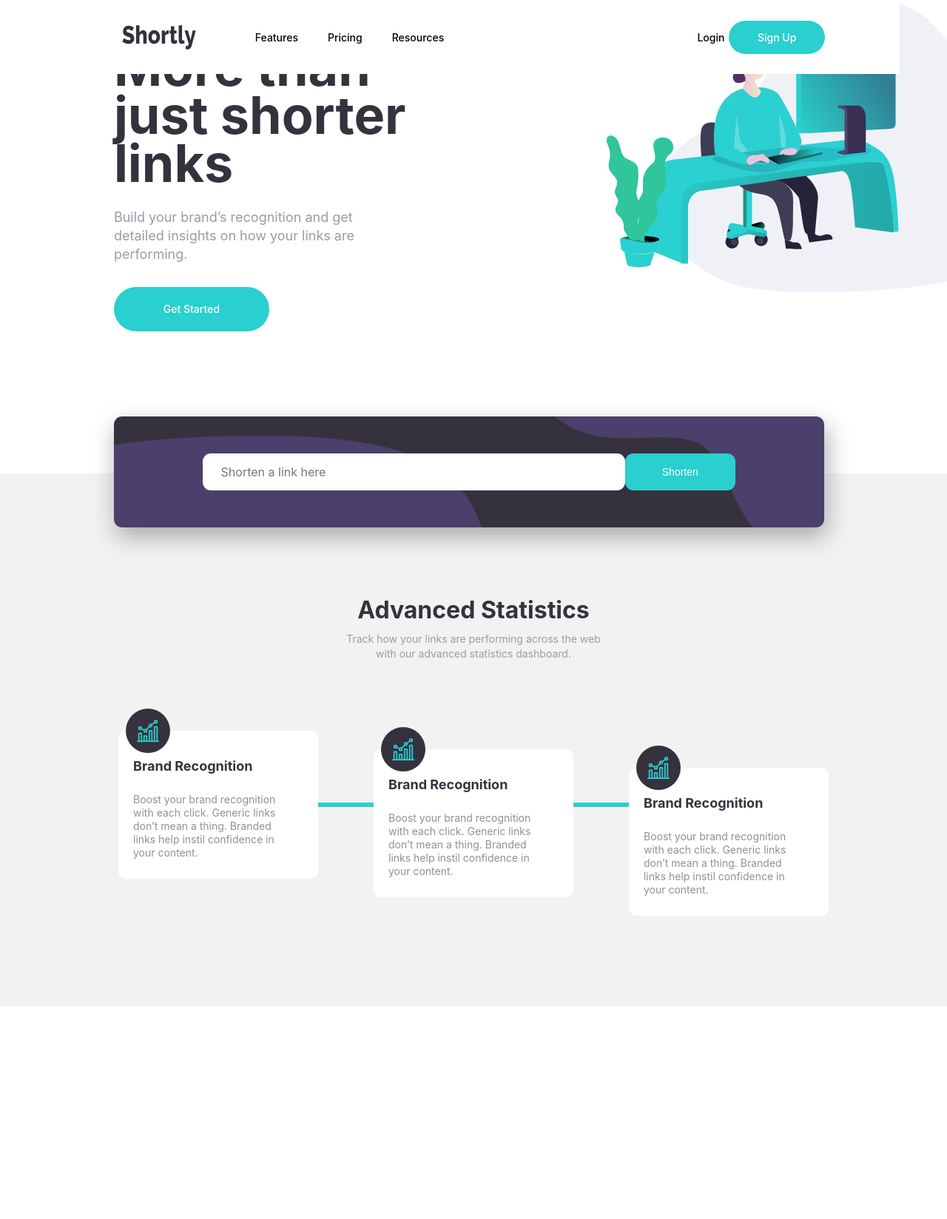
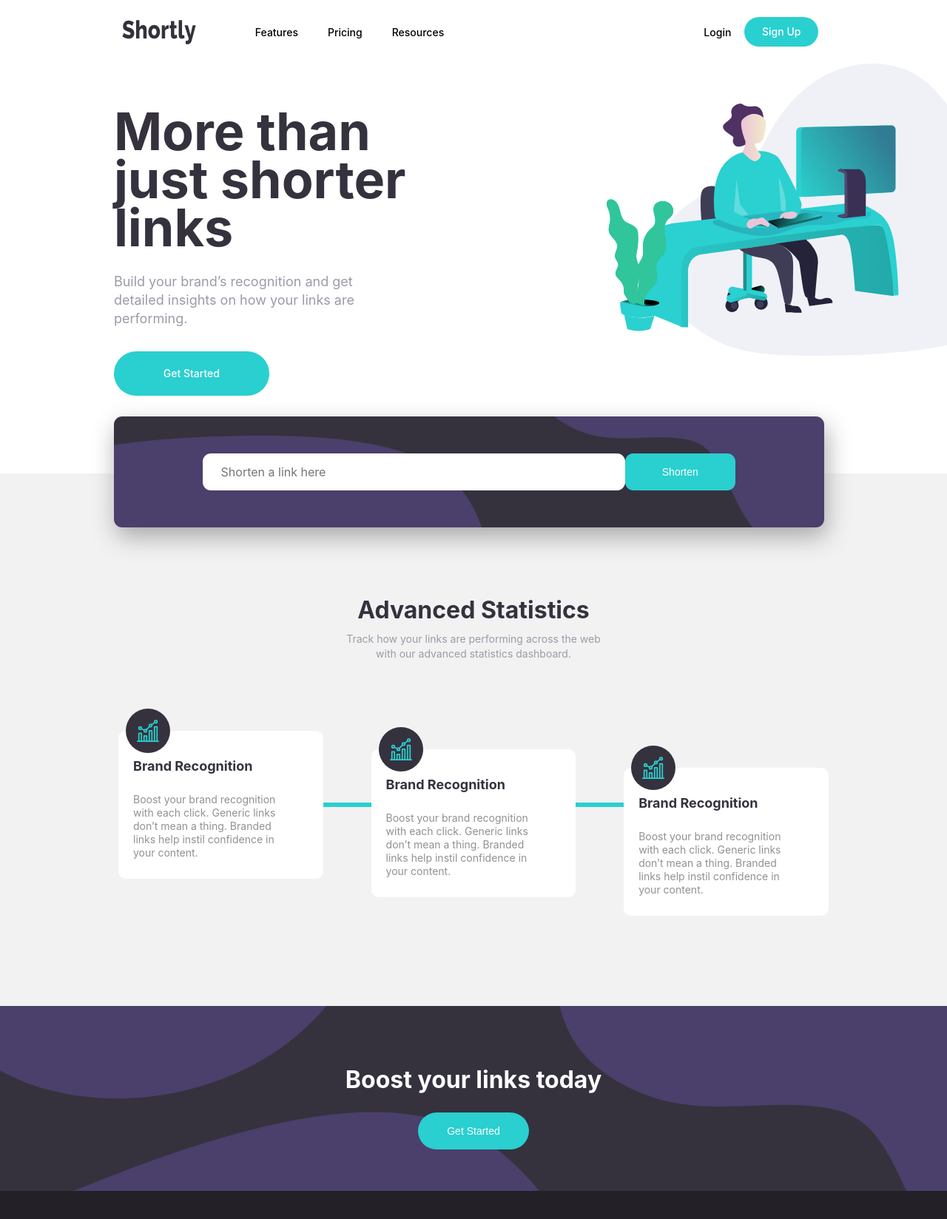
Before and after one commit to ayphilly/url-shortening, a React (Create React App) app: page / in a window 1280 px wide. Shown: the top 1648 px of the page at 74% size. Before the commit the page ends 1360 px from the top, so only its background shows below. Built offline with nearby package versions, Linux system fonts and the light colour scheme.

Commit message:
added some new components

```diff
--- a/src/App.js
+++ b/src/App.js
@@ -1,6 +1,8 @@
 import logo from './logo.svg';
 import Topbase from "./components/topbase"
 import Secondbase from "./components/secondbase"
+import Thirdbase from "./components/thirdbase"
+import Footer from "./components/footer"
 import './App.css';
 
 function App() {
@@ -8,6 +10,8 @@ function App() {
     <div className="App">
       <Topbase/>
       <Secondbase/>
+      <Thirdbase/>
+      <Footer/>
     </div>
   );
 }
--- /dev/null
+++ b/src/components/footer.css
@@ -0,0 +1,5 @@
+.footer {
+    width: 100%;
+    height: 500px;
+    background-color: hsl(260, 8%, 14%);
+}
--- /dev/null
+++ b/src/components/footer.js
@@ -0,0 +1,13 @@
+import React, {Component} from "react"
+import "./footer.css"
+
+
+function Footer () {
+    return (
+        <div className="footer">
+
+        </div>
+    )
+}
+
+export default Footer;
--- a/src/components/inputshorten.css
+++ b/src/components/inputshorten.css
@@ -49,7 +49,7 @@ input {
 
   }
 
-  button {
+  form button {
       width: 150px;
       height: 50px;
       background-color: hsl(180, 66%, 49%) ;
@@ -60,7 +60,7 @@ input {
       transition: .5s ease;
   }
 
-  button:hover {
+  form button:hover {
       background-color: hsl(180, 58%, 42%) ;
   }
 
--- a/src/components/secondbase.css
+++ b/src/components/secondbase.css
@@ -52,7 +52,7 @@
     align-items: flex-start;
     justify-content: center;
     position: relative;
-    width: 290px;
+    width: 350px;
     height: 200px;
     background-color: #fff;
     border-radius: 10px;
@@ -75,7 +75,7 @@
     color: hsl(0, 0%, 57%);
     width: fit-content;
     text-align: left;
-    width: 88%;
+    width: 85%;
     margin-top: 0px;
 }
 
--- /dev/null
+++ b/src/components/thirdbase.css
@@ -0,0 +1,37 @@
+.thirdbase {
+    width: 100%;
+    height: 250px;
+    display: flex;
+    flex-direction: column;
+    justify-content: center;
+    align-items: center;
+    background-image: url("../assets/bg-boost-desktop.svg");
+    background-position: center;
+    background-repeat: no-repeat;
+    background-size: cover;
+    background-color: hsl(255, 11%, 22%);
+
+}
+
+.thirdbase h3 {
+    font-size: 32px;
+    line-height: 1.5rem;
+    font-weight: 700;
+    color: #fff;
+    width: fit-content;
+}
+
+.thirdbase button {
+    width: 150px;
+    height: 50px;
+    background-color: hsl(180, 66%, 49%) ;
+    border: none;
+    border-radius: 3rem;
+    color: #fff;
+    font-size: 14px;
+    transition: .5s ease;
+}
+
+button:hover {
+    background-color: hsl(180, 58%, 42%) ;
+}
--- /dev/null
+++ b/src/components/thirdbase.js
@@ -0,0 +1,17 @@
+import React, {useState, useEffect} from "react";
+import "./thirdbase.css"
+
+function Thirdbase () {
+
+    return (
+        <div className="thirdbase">
+            <h3>
+                Boost your links today
+            </h3>
+            <button className="thirdbase-button" > Get Started</button>
+
+        </div>
+    )
+}
+
+export default Thirdbase;
--- a/src/components/topbase.css
+++ b/src/components/topbase.css
@@ -1,7 +1,7 @@
 .topbase {
     width: 100%;
     height: 80vh;
-    background-color: #fff;
+    /* background-color: #fff; */
     display: flex;
     flex-direction: column;
     align-items: center;
@@ -68,7 +68,7 @@
     width: 15%;
     display: flex;
     align-items: center;
-    justify-content: space-between;
+    justify-content: space-around;
 }
 
 .navbar-right p:first-child {
@@ -91,8 +91,8 @@
 
 .navbar-right p:last-child {
     font-size: 14px;
-    width: 100px;
-    line-height: 15px;
+    width: 70px;
+    line-height: 10px;
     font-weight: 500;
     color: #fff;
     background-color: hsl(180, 66%, 49%);
--- a/src/components/topbase.js
+++ b/src/components/topbase.js
@@ -7,25 +7,25 @@ import "./topbase.css"
 
 
 function TopBase () {
-    useEffect(()=>{
+    // useEffect(()=>{
 
-        document.addEventListener("scroll", ()=> {
-            var nav = document.querySelector(".navbar");
-            var tp = document.querySelector(".top-section");
-            var sticky = tp.offsetTop;
-            if (window.pageYOffset >= sticky) {
+    //     document.addEventListener("scroll", ()=> {
+    //         var nav = document.querySelector(".navbar");
+    //         var tp = document.querySelector(".top-section");
+    //         var sticky = tp.offsetTop;
+    //         if (window.pageYOffset >= sticky) {
 
-                nav.style.backgroundColor="white"
-                nav.classList.add('sticky');
-            }else {
-                nav.classList.remove("sticky");
-            }
+    //             nav.style.backgroundColor="white"
+    //             nav.classList.add('sticky');
+    //         }else {
+    //             nav.classList.remove("sticky");
+    //         }
 
-            }
-        )
+    //         }
+    //     )
 
 
-    })
+    // })
 
     return (
 
```
Also changed, not shown: 1 other file (tests, documents, lock files or other folders).
